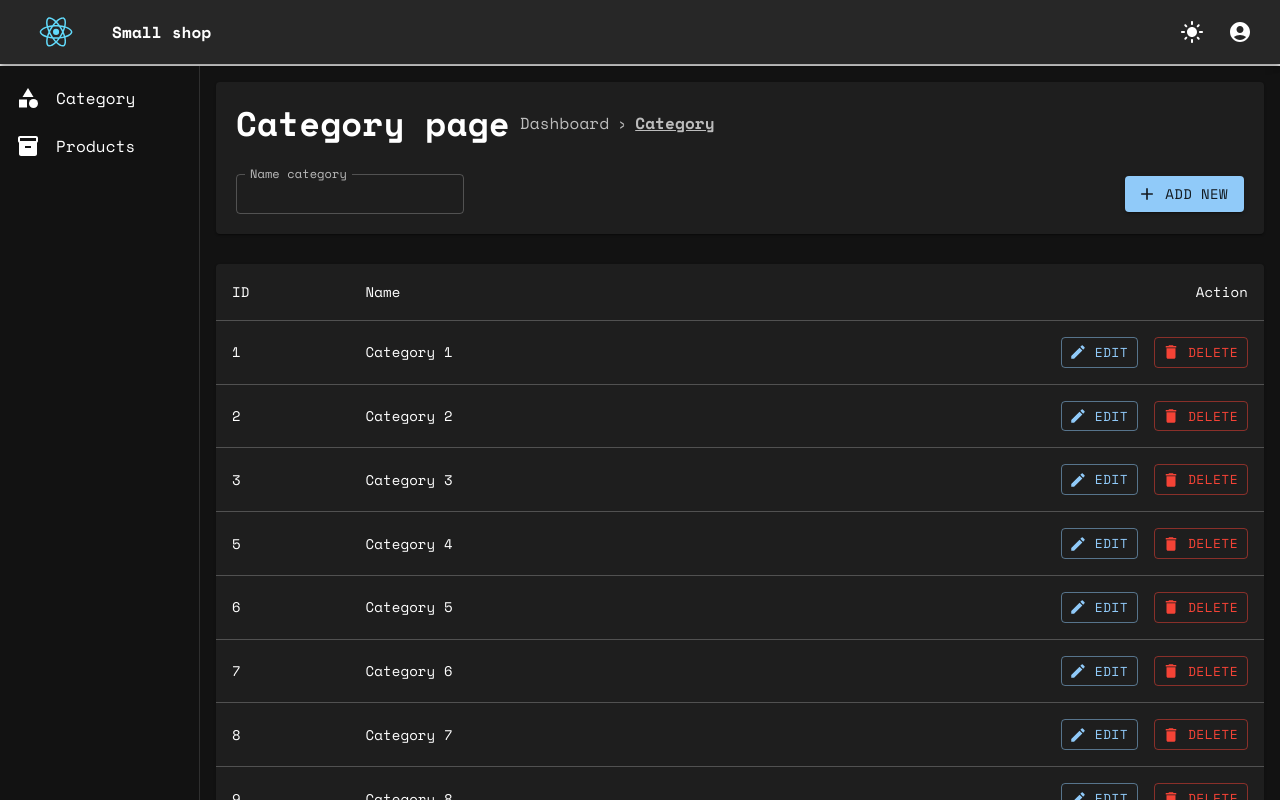
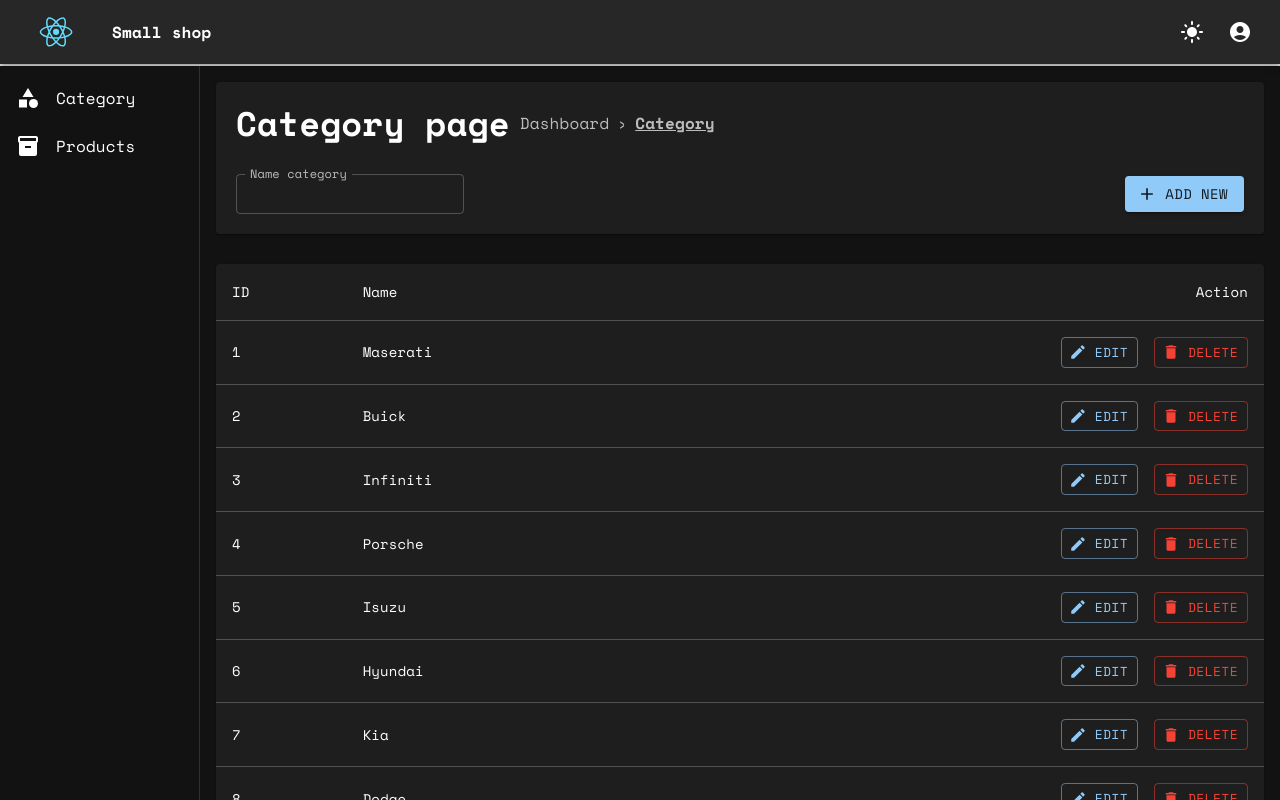
Before and after one commit to cuongle-hdwebsoft/ReasearchAndLearning, a React (Create React App) app in the folder small_shop/: page /category in a window 1280 px wide. Shown: the top 800 px of the page. Built offline with nearby package versions, Linux system fonts and the light colour scheme; data requests are answered from the project's data file; sample sign-in values are in the browser's storage.

Commit message:
Load API categories

```diff
--- a/small_shop/src/pages/CategoryListPage.tsx
+++ b/small_shop/src/pages/CategoryListPage.tsx
@@ -19,16 +19,31 @@
   useTheme,
 } from "@mui/material";
 import { css } from "@emotion/react";
-import { category } from "../apis/category";
 
 import AddIcon from "@mui/icons-material/Add";
 import EditIcon from "@mui/icons-material/Edit";
 import DeleteIcon from "@mui/icons-material/Delete";
 import CardHeaderPage from "../common/components/CardHeaderPage";
 import { Link } from "react-router-dom";
+import { useEffect, useState } from "react";
+import { fetchAuth } from "../common/utils/fetch";
+import { ICategory } from "../modules/products/constant";
 
 export default function CategoryListPage() {
   const theme = useTheme();
+  const [categories, setCategories] = useState<ICategory[]>([]);
+
+  useEffect(() => {
+    const getData = async () => {
+      const rs = await fetchAuth("GET", "/categories", null);
+
+      if (rs.status === 200) {
+        setCategories(rs.data);
+      }
+    };
+
+    getData();
+  }, []);
 
   return (
     <div>
@@ -92,7 +107,7 @@
                 </TableRow>
               </TableHead>
               <TableBody>
-                {category.map((item) => {
+                {categories.map((item) => {
                   return (
                     <TableRow key={item.id}>
                       <TableCell>{item.id}</TableCell>
```
